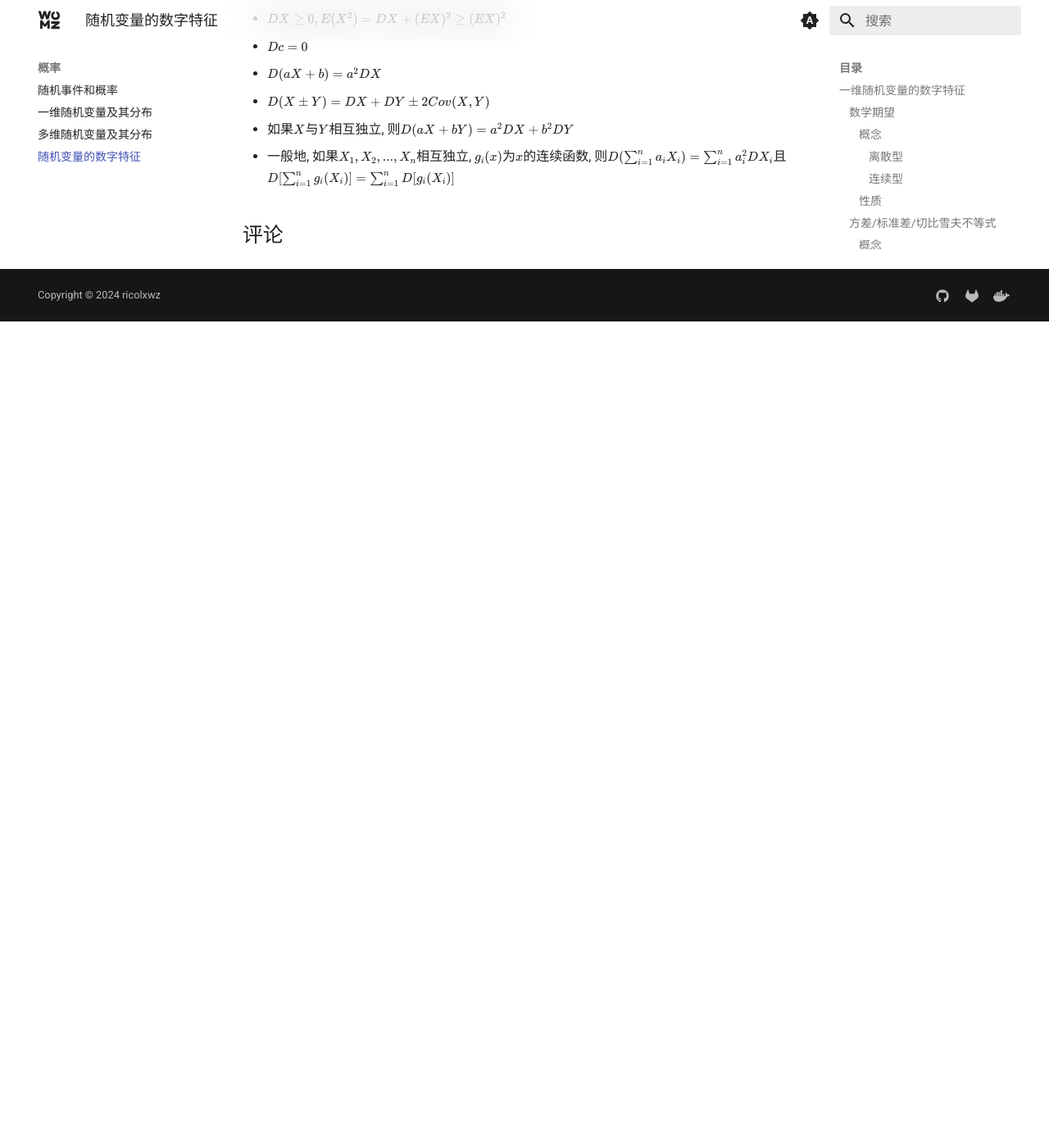
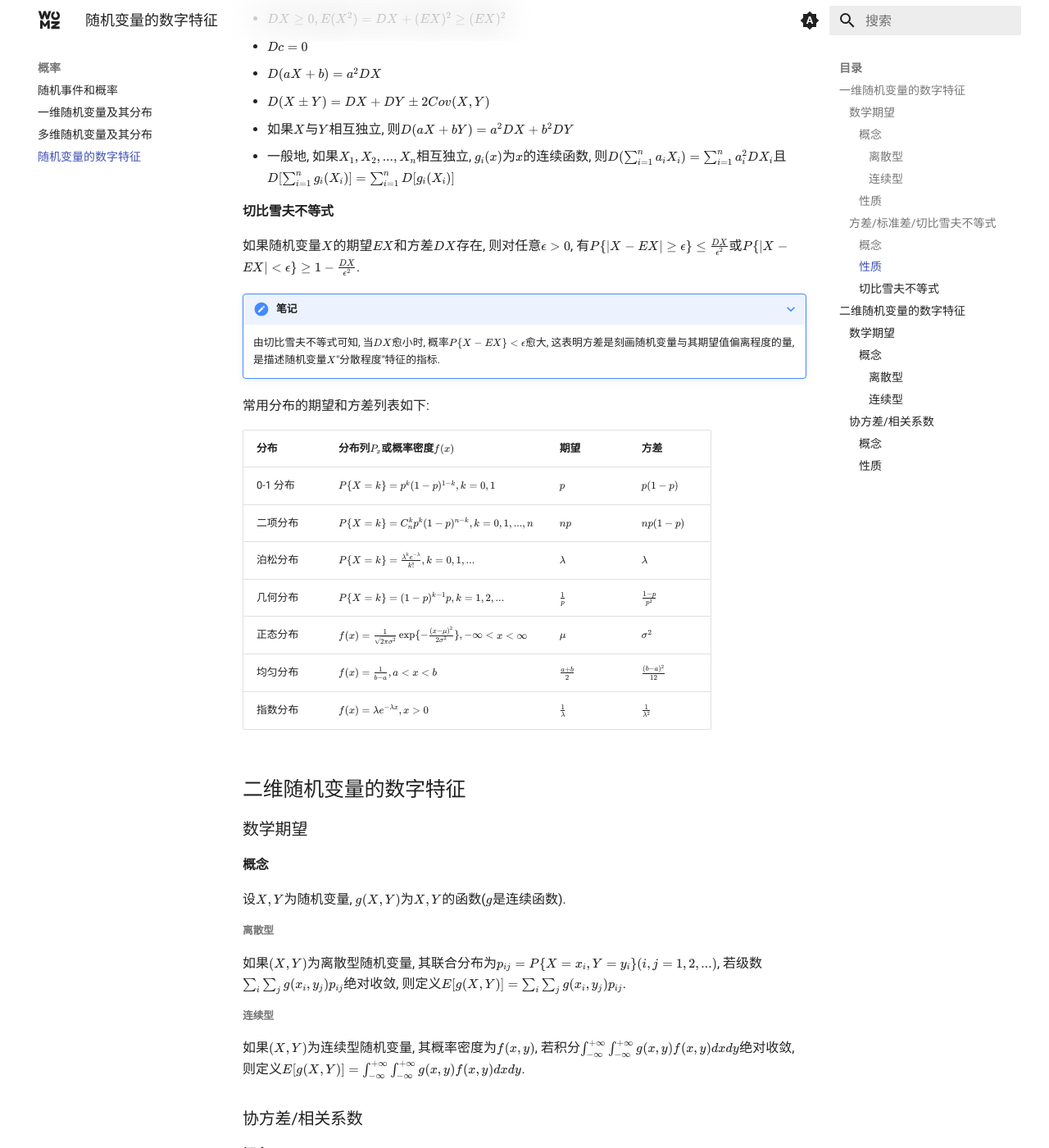
Before and after one commit to sigmax01/ml, an MkDocs documentation site: the page built from docs/概率/随机变量的数字特征.md, in a window 1280 px wide and 1400 px high, scrolled down 1381 px. Shown: the whole window at 82% size. Built offline with MkDocs 1.6.1 and Material for MkDocs 9.7.7, drawn with Linux system fonts in a browser that asks for light colours; comment, search, counter and statistics services are not loaded; before the commit the page ends 1773 px from its top, so only the background shows below that; some of the changed text lies outside the part shown.

```diff
--- a/docs/概率/随机变量的数字特征.md
+++ b/docs/概率/随机变量的数字特征.md
@@ -51,3 +51,59 @@
 - $D(X\pm Y)=DX+DY\pm 2Cov(X, Y)$
 - 如果$X$与$Y$相互独立, 则$D(aX+bY)=a^2DX+b^2DY$
 - 一般地, 如果$X_1, X_2, ..., X_n$相互独立, $g_i(x)$为$x$的连续函数, 则$D(\sum_{i=1}^n a_iX_i)=\sum_{i=1}^n a_i^2DX_i$且$D[\sum_{i=1}^ng_i(X_i)]=\sum_{i=1}^n D[g_i(X_i)]$
+
+#### 切比雪夫不等式
+
+如果随机变量$X$的期望$EX$和方差$DX$存在, 则对任意$\epsilon>0$, 有$P\{|X-EX|\geq \epsilon\}\leq \frac{DX}{\epsilon^2}$或$P\{|X-EX|<\epsilon\}\geq 1-\frac{DX}{\epsilon^2}$.
+
+???+ note "笔记"
+
+    由切比雪夫不等式可知, 当$DX$愈小时, 概率$P\{X-EX\}<\epsilon$愈大, 这表明方差是刻画随机变量与其期望值偏离程度的量, 是描述随机变量$X$"分散程度"特征的指标.
+
+常用分布的期望和方差列表如下:
+
+| 分布        | 分布列$P_x$或概率密度$f(x)$                  | 期望           | 方差              |
+|-------------|--------------------------------------------|----------------|-------------------|
+| 0-1 分布    | \( P\{X=k\} = p^k (1-p)^{1-k}, k=0,1 \)      | \( p \)        | \( p(1-p) \)      |
+| 二项分布    | \( P\{X=k\} = C_n^k p^k (1-p)^{n-k}, k=0,1,...,n \) | \( np \)       | \( np(1-p) \)     |
+| 泊松分布    | \( P\{X=k\} = \frac{\lambda^k e^{-\lambda}}{k!}, k=0,1,... \) | \( \lambda \)  | \( \lambda \)    |
+| 几何分布    | \( P\{X=k\} = (1-p)^{k-1} p, k=1,2,... \)    | \( \frac{1}{p} \) | \( \frac{1-p}{p^2} \) |
+| 正态分布    | \( f(x) = \frac{1}{\sqrt{2\pi\sigma^2}} \exp \{ - \frac{(x-\mu)^2}{2\sigma^2} \}, -\infty < x < \infty \) | \( \mu \) | \( \sigma^2 \) |
+| 均匀分布    | \( f(x) = \frac{1}{b-a}, a < x < b \)      | \( \frac{a+b}{2} \) | \( \frac{(b-a)^2}{12} \) |
+| 指数分布    | \( f(x) = \lambda e^{-\lambda x}, x > 0 \) | \( \frac{1}{\lambda} \) | \( \frac{1}{\lambda^2} \) |
+
+## 二维随机变量的数字特征
+
+### 数学期望
+
+#### 概念
+
+设$X, Y$为随机变量, $g(X, Y)$为$X, Y$的函数($g$是连续函数).
+
+##### 离散型
+
+如果$(X, Y)$为离散型随机变量, 其联合分布为$p_{ij}=P\{X=x_i, Y=y_i\}(i, j=1, 2, ...)$, 若级数$\sum_i\sum_j g(x_i, y_j)p_{ij}$绝对收敛, 则定义$E[g(X, Y)]=\sum_i\sum_j g(x_i, y_j)p_{ij}$.
+
+##### 连续型
+
+如果$(X, Y)$为连续型随机变量, 其概率密度为$f(x, y)$, 若积分$\int_{-\infty}^{+\infty}\int_{-\infty}^{+\infty}g(x, y)f(x, y)dxdy$绝对收敛, 则定义$E[g(X, Y)]=\int_{-\infty}^{+\infty}\int_{-\infty}^{+\infty}g(x, y)f(x, y)dxdy$.
+
+### 协方差/相关系数
+
+#### 概念
+
+如果随机变量$X$和$Y$的方差存在且$DX>0, DY>0$, 则称$E[(X-EX)(Y-EY)]$为随机变量$X$与$Y$的协方差, 并记为$Cov(X, Y)$, 即$Cov(X, Y)=E[(X-EX)(Y-EY)]=E(XY)-EX\cdot EY$.
+
+其中$E(XY)$为:
+
+- $\sum_i\sum_j x_iy_jP\{X=x_i, Y=y_j\}$ (离散型)
+- $\int_{-\infty}^{+\infty}\int_{-\infty}^{+\infty}xyf(x, y)dxdy$ (连续型)
+
+称$\rho_{XY}=\frac{Cov(X, Y)}{\sqrt{DX}\sqrt{DY}}$为随机变量$X$与$Y$的相关系数, 如果$\rho_{XY}=0$, 则称$X$与$Y$不相关; 如果$\rho_{XY}\neq 0$, 则称$X$与$Y$相关.
+
+#### 性质
+
+- $Cov(X, Y)=Cov(Y, X), \rho_{XY}=\rho_{YX}$, $Cov(X, X)=DX, \rho_{XX}=1$
+- $Cov(X, c)=0, Cov(aX+b, Y)=aCov(X, Y)$, $Cov(X_1+X_2, Y)=Cov(X_1, Y)+Cov(X_2, Y)$, 一般的, $Cov(\sum_{i=1}^n a_iX_i, Y)=\sum_{i=1}^n a_iCov(X_i, Y)$
+- $|\rho_{XY}|\leq 1$
+- 如果$Y=aX+b$, 则$\rho_{XY}=1, a>0$, $\rho_{XY}=-1, a < 0$
```
